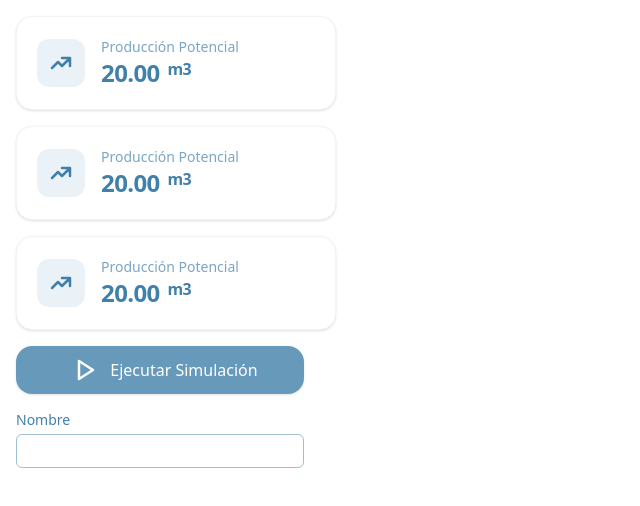
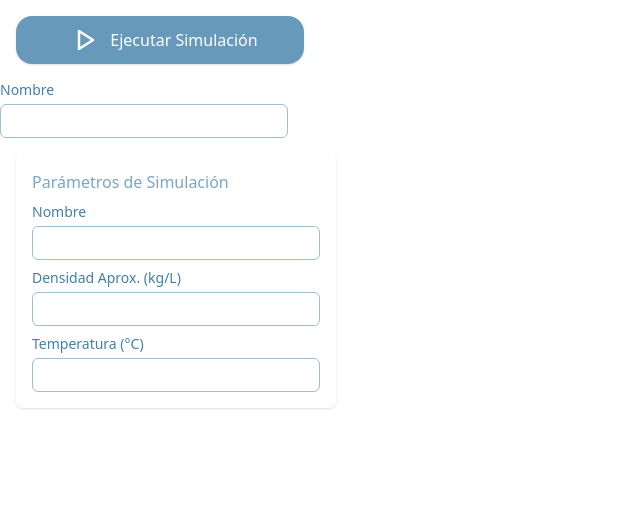
Before and after one commit to CharFranR/Biogas-Production-Simulator, a Vue app in the folder SimulatorProject/: page / in a window 1280 px wide. Shown: the top 506 px of the page, without its empty margins (0-640 px from the left). Built offline with nearby package versions, Linux system fonts and the light colour scheme.

Commit message:
container and fix inputCard margin

```diff
--- a/SimulatorProject/src/App.vue
+++ b/SimulatorProject/src/App.vue
@@ -2,6 +2,7 @@
 import Cards from './components/cards.vue'
 import Button from './components/Button.vue'
 import InputCard from './components/inputCard.vue'
+import Container from './components/container.vue'
 
 // SVG icons
 const iconTrending = "M13 7h8m0 0v8m0-8l-8 8-4-4-6 6"
@@ -14,14 +15,20 @@ const iconPlay = "M5 3l14 9-14 9V3z"
 </script>
 
 <template>
-  <Cards label="Producción Potencial" value="20.00" unit="m3" :iconPath="iconTrending"/>
-  <Cards label="Producción Potencial" value="20.00" unit="m3" :iconPath="iconTrending"/>
-  <Cards label="Producción Potencial" value="20.00" unit="m3" :iconPath="iconTrending"/>
+
 
   <Button buttonName="Ejecutar Simulación" :iconPath="iconPlay"></Button>
 
   <InputCard label="Nombre"/>
 
+  <Container label = "Parámetros de Simulación">
+
+    <InputCard label="Nombre"/>
+    <InputCard label="Densidad Aprox. (kg/L)"/>
+    <InputCard label="Temperatura (°C)"/>
+
+  </Container>
+
 </template>
 
 <style scoped></style>
--- /dev/null
+++ b/SimulatorProject/src/components/container.vue
@@ -0,0 +1,17 @@
+<script setup >
+    defineProps ( {
+        label: String
+    })
+</script>
+
+
+<template>
+    <div class="flex flex-col max-w-xs shadow-sm m-4 p-4 rounded-md ">
+
+        <h2 class="text-[#4180ab]/70">
+            {{ label }}
+        </h2>
+
+        <slot />
+    </div>
+</template>
--- a/SimulatorProject/src/components/inputCard.vue
+++ b/SimulatorProject/src/components/inputCard.vue
@@ -7,7 +7,7 @@
 
 <template>
 
-<div class="flex flex-col gap-1 justify-center max-w-2xs m-4 ">
+<div class="flex flex-col gap-1 justify-center max-w-2xs mt-2 ">
     <h4 class="text-[#4180ab] text-sm">{{label}}</h4>
     <input type="number" class="flex w-full border-1 border-solid  border-[#4180ab]/50 p-1 rounded-md ">
 </div>
```
